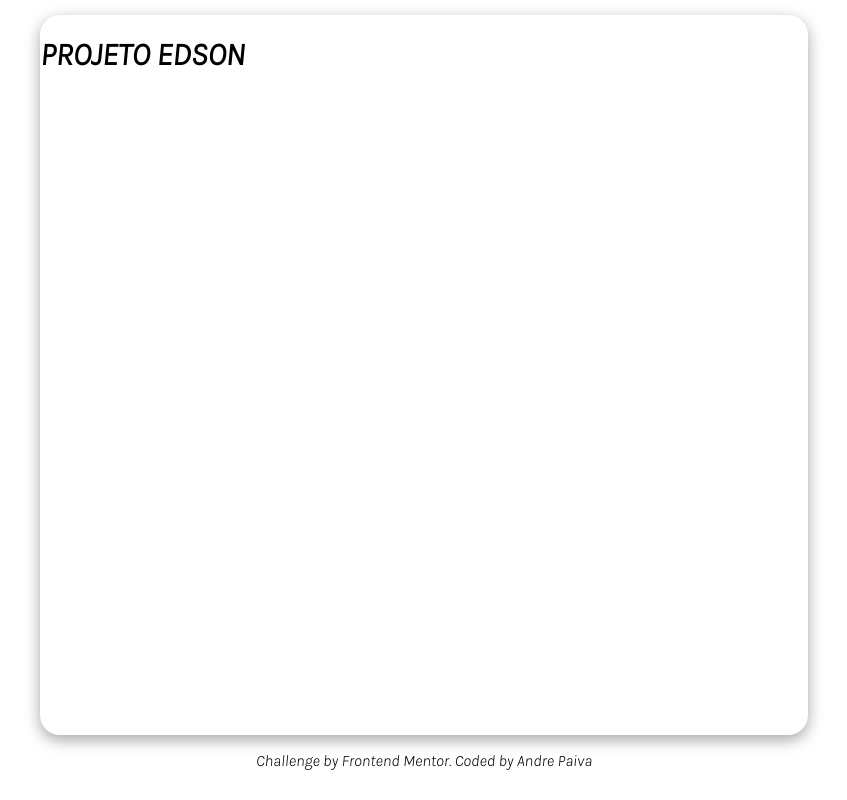
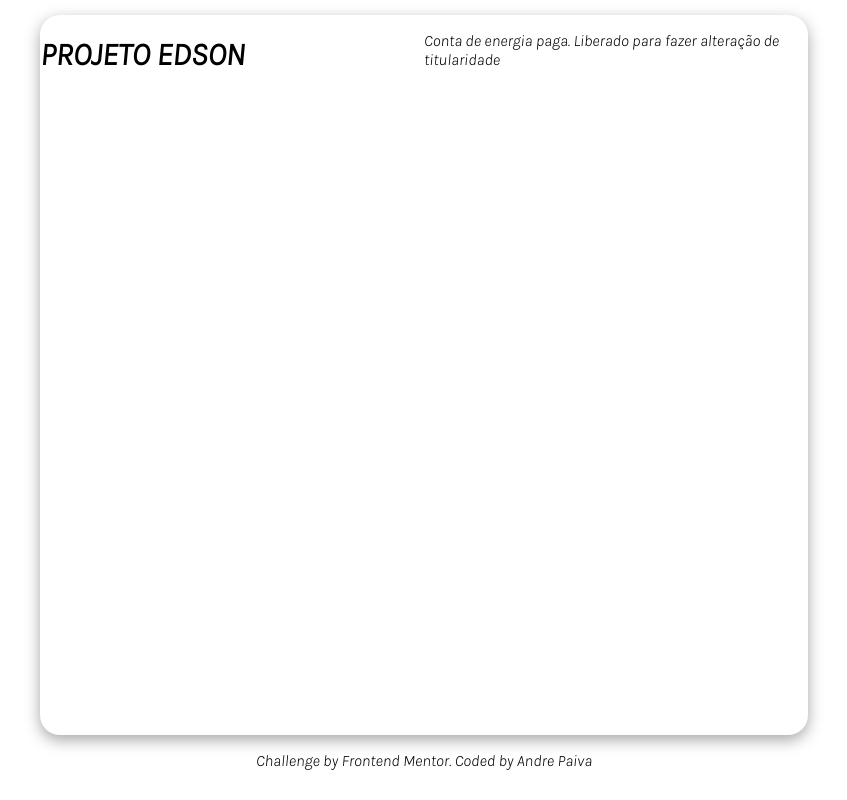
Before and after one commit to andre-paiva/Projetos, a plain HTML site: page index.html in a window 1280 px wide. Shown: the whole page, without its empty margins (216-1063 px from the left). Drawn offline with Linux system fonts and the light colour scheme.

Commit message:
Update index.html

```diff
--- a/index.html
+++ b/index.html
@@ -17,6 +17,7 @@
 <body>
   <main class="container">
     <h1> PROJETO EDSON </h1>
+    <p> Conta de energia paga. Liberado para fazer alteração de titularidade
   </main>
 
   <footer>
```
